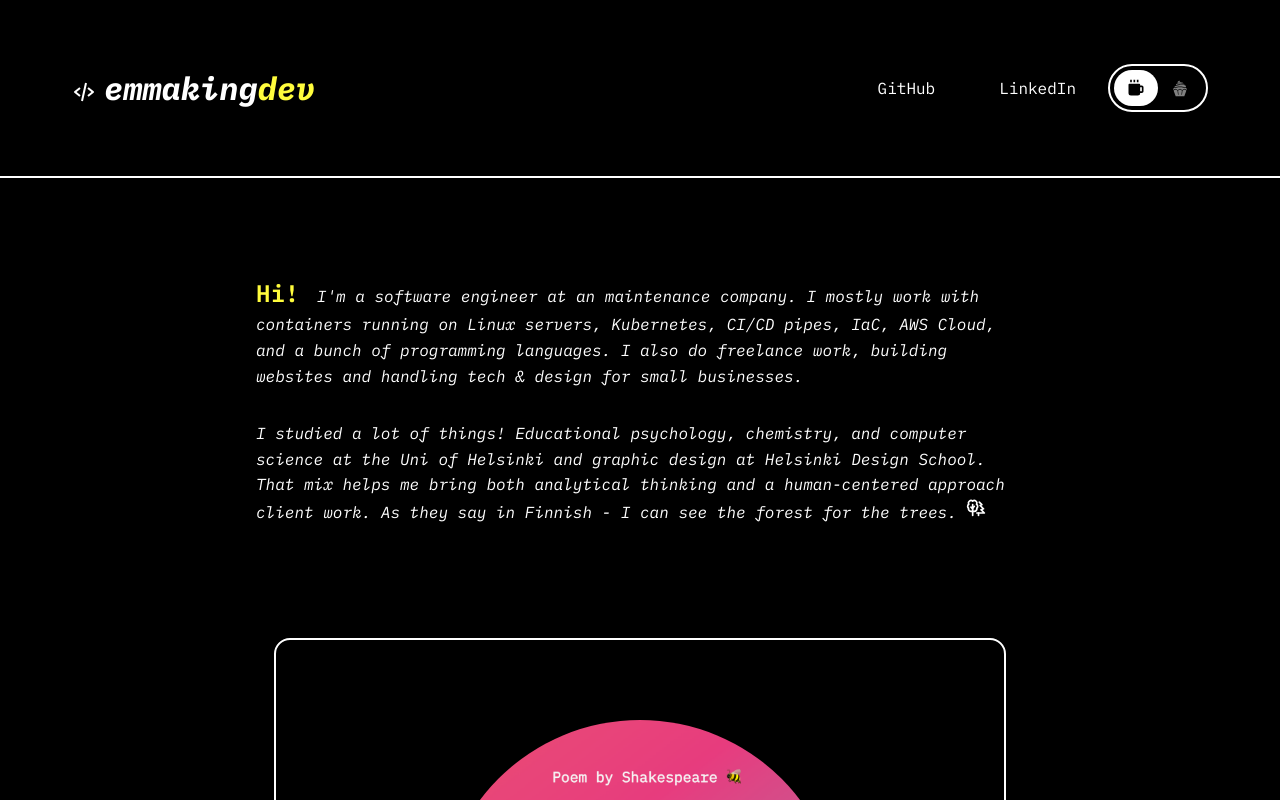
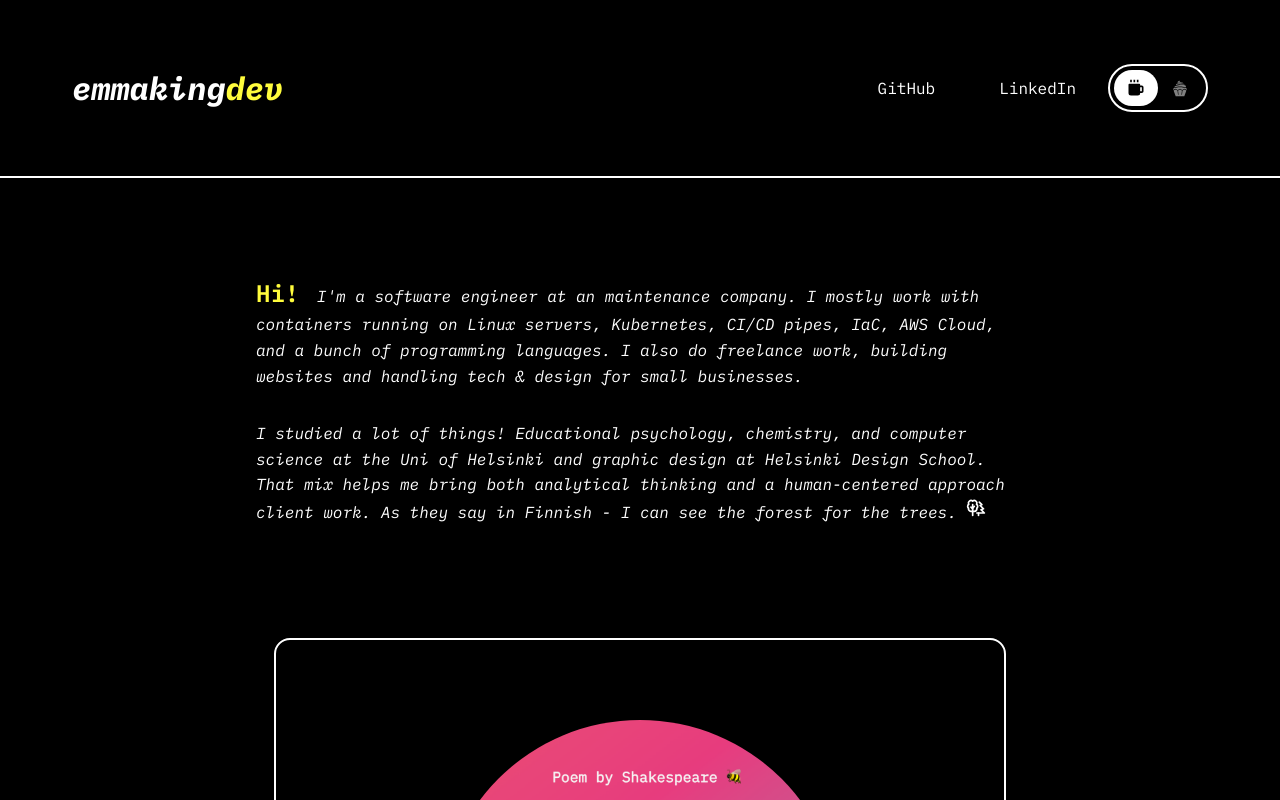
Before and after one commit to EmmaKingDev/portfolio, a React (Vite) app: page / in a window 1280 px wide. Shown: the top 800 px of the page. Built offline with nearby package versions, Linux system fonts and the light colour scheme; no server answers.

Commit message:
remove icon

```diff
--- a/src/App.tsx
+++ b/src/App.tsx
@@ -1,5 +1,5 @@
 import "./App.css";
-import { BiSolidCoffee, BiCodeAlt } from "react-icons/bi";
+import { BiSolidCoffee } from "react-icons/bi";
 import { GiCupcake } from "react-icons/gi";
 import { TbTrees } from "react-icons/tb";
 import { useState, createContext, useContext, useEffect } from "react";
@@ -38,7 +38,6 @@ function Header() {
     <header className="header">
       <div className="header-content">
         <h1>
-          <BiCodeAlt size={24} className="header-icon" />
           <span>emmaking</span>
           <span className="highlight">dev</span>
         </h1>
```
